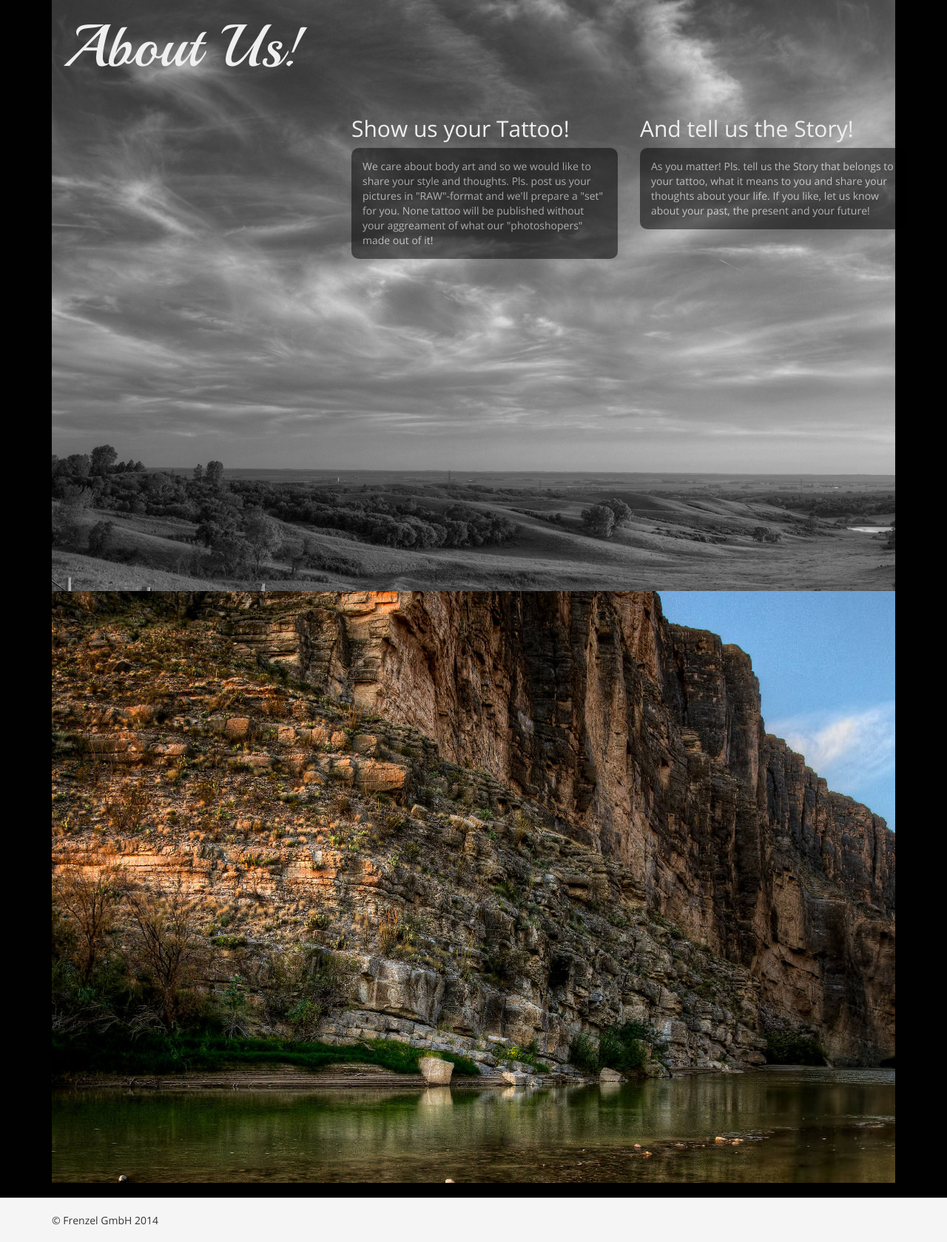
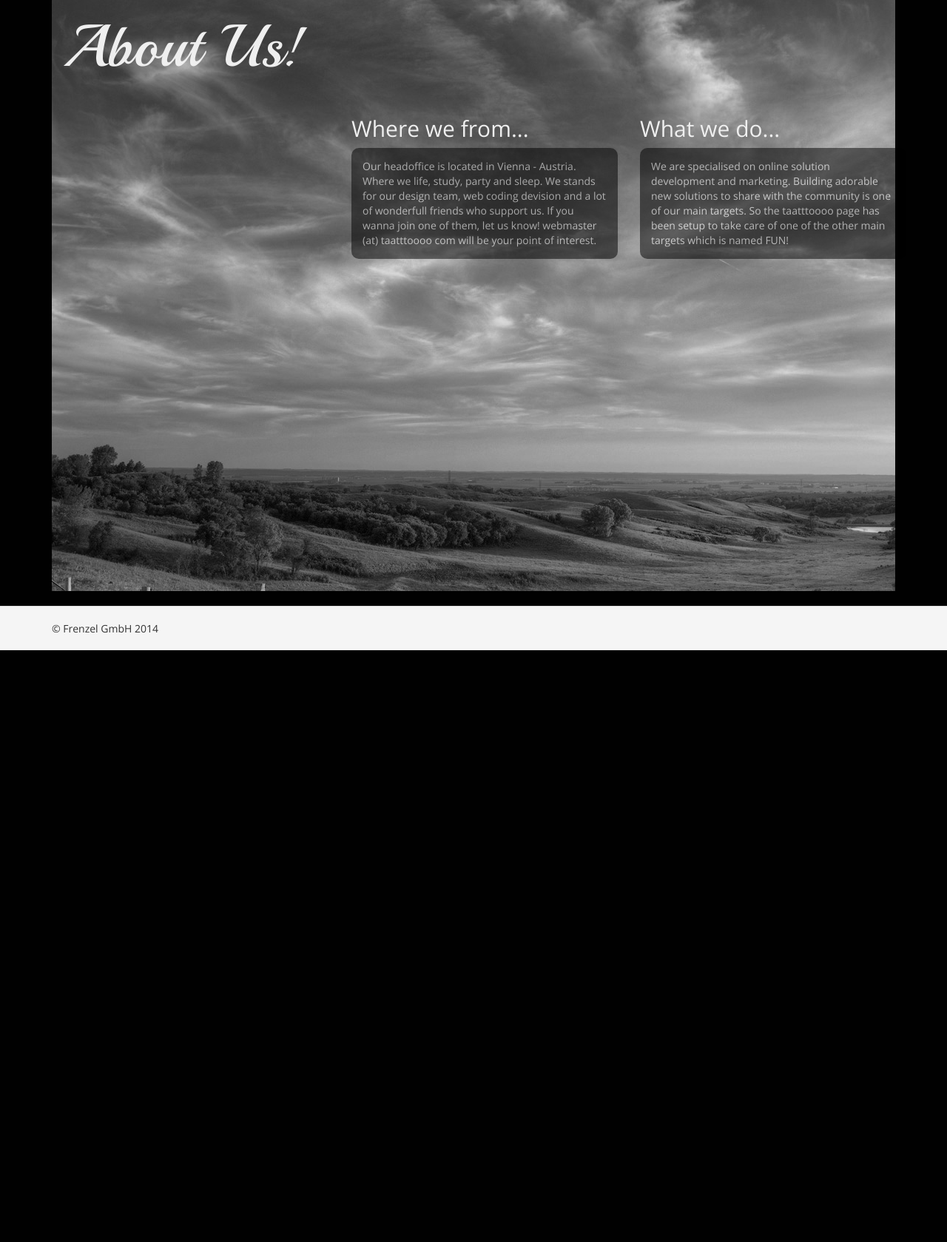
Before and after one commit to philippfrenzel/taatttoooo, a Yii app: template views/site/index.php in a window 1280 px wide. Shown: the part 1671-3350 px from the top of the page at 74% size. After the commit the page ends 2550 px from the top, so only its background shows below. Run offline with PHP 8.4 and a stand-in for Yii, Linux system fonts and the light colour scheme; the template is opened without the code that fills it, so the values that code supplies are empty; some libraries are stand-ins or nearby versions.

Commit message:
cleaning up

```diff
--- a/views/site/onepage/scnd_page.php
+++ b/views/site/onepage/scnd_page.php
@@ -17,27 +17,24 @@
             <div class="col-lg-4">
             </div>
             <div class="col-lg-4">
-                <h2>Show us your Tattoo!</h2>
+                <h2>Where we from...</h2>
 
-                <p class="bg-color-darken opacity">We care about body art and so we would like to share your style and thoughts. Pls. post us your
-                    pictures in "RAW"-format and we'll prepare a "set" for you. None tattoo will be published without
-                    your aggreament of what our "photoshopers" made out of it!
+                <p class="bg-color-darken opacity">
+                    Our headoffice is located in Vienna - Austria. Where we life, study, party and sleep.
+                    We stands for our design team, web coding devision and a lot of wonderfull friends who
+                    support us. If you wanna join one of them, let us know! webmaster (at) taatttoooo com will
+                    be your point of interest.
                 </p>
             </div>
             <div class="col-lg-4">
-                <h2>And tell us the Story!</h2>
+                <h2>What we do...</h2>
 
                 <p class="bg-color-darken opacity">
-                    As you matter! Pls. tell us the Story that belongs to your tattoo, what it means to you and
-                    share your thoughts about your life. If you like, let us know about your past, the present and
-                    your future!
+                    We are specialised on online solution development and marketing. Building adorable new
+                    solutions to share with the community is one of our main targets. So the taatttoooo page
+                    has been setup to take care of one of the other main targets which is named FUN!
                 </p>
             </div>
         </div>
     </div>
 </div>
-<div class="slide" data-anchor="slide22" id="slide22">
-    <div class="container">
-
-    </div>
-</div>
```
